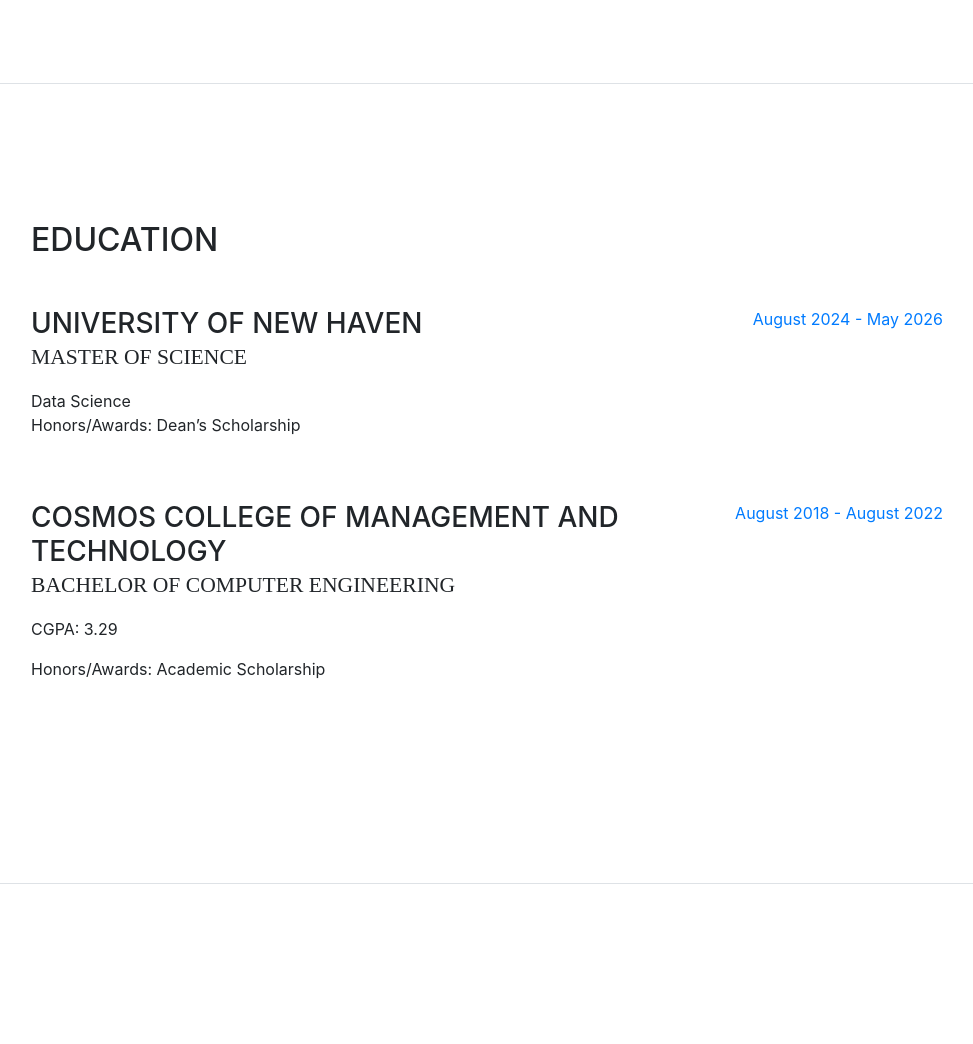
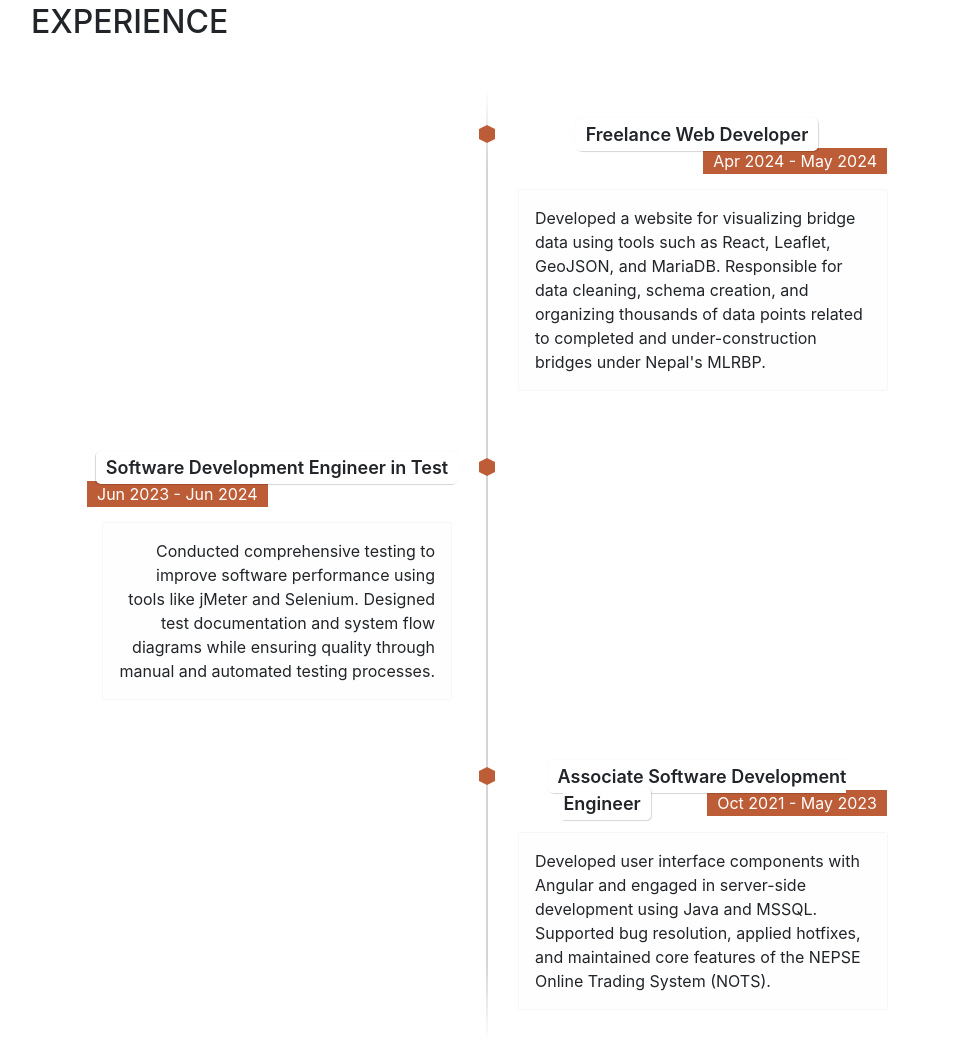
Before and after one commit to hrishabh360/Hrishabh_Profile, a website with bundled scripts: page index.html in a window 1280 px wide. Shown: the part 1645-2689 px from the top of the page, without its empty margins (289-1262 px from the left). Built offline with nearby package versions, Linux system fonts and the light colour scheme; files whose address does not match are found by name; a web font is replaced by a local one.

Commit message:
updated contents for Experience Education and About

```diff
--- a/index.html
+++ b/index.html
@@ -23,6 +23,7 @@
 
     <!-- Custom styles for this template -->
     <link href="resume-bootstrap4-master/css/resume.min.css" rel="stylesheet">
+    <link href="resume-bootstrap4-master/css/timeline.css" rel="stylesheet">
 
   </head>
 
@@ -44,10 +45,10 @@
             <a class="nav-link js-scroll-trigger" href="#about">About</a>
           </li>
           <li class="nav-item">
-            <a class="nav-link js-scroll-trigger" href="#experience">Experience</a>
+            <a class="nav-link js-scroll-trigger" href="#education">Education</a>
           </li>
           <li class="nav-item">
-            <a class="nav-link js-scroll-trigger" href="#education">Education</a>
+            <a class="nav-link js-scroll-trigger" href="#experience">Experience</a>
           </li>
           <li class="nav-item">
             <a class="nav-link js-scroll-trigger" href="#projects">Projects</a>
@@ -76,22 +77,30 @@
             <span class="text-primary">HRISHABH</span>
           </h1>
           <div class="subheading mb-5">WEST HAVEN · CONNECTICUT, CT 06516
+          <div class="subheading mb-5">
             <a href="mailto:name@email.com">mahajuh@gmail.com</a>
           </div>
-          <p class="mb-5">
-            I am a master's student in Data Science at the University of New Haven, with over two years of experience in software development and data analysis. I have worked with technologies like Angular, Java, Python, and React, contributing to system architecture and data-driven solutions.
+          </div>
+
+          <p class="mb-5" style="text-align: justify;">
+            I am a Master's student in Data Science at the University of New Haven, with over two years of experience in software development and data analysis. My expertise lies in leveraging data-driven approaches to optimize decision-making and enhance system performance. Proficient in Python, Java, SQL, and various machine learning frameworks, I have a strong foundation in data engineering, statistical modeling, and predictive analytics. I am passionate about transforming complex datasets into actionable insights and continuously expanding my knowledge in AI, machine learning, and big data technologies.
           </p>
+          <p class="mb-5" style="text-align: justify;">
+            In addition to my data science background, I have extensive experience in software engineering, working with technologies like Angular, Java, and React to design and develop scalable applications. My work has involved system architecture, performance optimization, and ensuring software quality through rigorous testing. With a deep understanding of both data science and software development, I strive to build efficient, data-driven solutions that bridge the gap between analytics and engineering.
+          </p>
+
+
           <ul class="list-inline list-social-icons mb-0">
+<!--            <li class="list-inline-item">-->
+<!--              <a href="#">-->
+<!--                <span class="fa-stack fa-lg">-->
+<!--                  <i class="fa fa-circle fa-stack-2x"></i>-->
+<!--                  <i class="fa fa-facebook fa-stack-1x fa-inverse"></i>-->
+<!--                </span>-->
+<!--              </a>-->
+<!--            </li>-->
             <li class="list-inline-item">
-              <a href="#">
-                <span class="fa-stack fa-lg">
-                  <i class="fa fa-circle fa-stack-2x"></i>
-                  <i class="fa fa-facebook fa-stack-1x fa-inverse"></i>
-                </span>
-              </a>
-            </li>
-            <li class="list-inline-item">
-              <a href="#">
+              <a href="https://x.com/hrishabh_mahaju" target="_blank" rel="noopener noreferrer">
                 <span class="fa-stack fa-lg">
                   <i class="fa fa-circle fa-stack-2x"></i>
                   <i class="fa fa-twitter fa-stack-1x fa-inverse"></i>
@@ -99,7 +108,7 @@
               </a>
             </li>
             <li class="list-inline-item">
-              <a href="#">
+              <a href="https://www.linkedin.com/in/hrishabh-mahaju/" target="_blank" rel="noopener noreferrer">
                 <span class="fa-stack fa-lg">
                   <i class="fa fa-circle fa-stack-2x"></i>
                   <i class="fa fa-linkedin fa-stack-1x fa-inverse"></i>
@@ -107,7 +116,7 @@
               </a>
             </li>
             <li class="list-inline-item">
-              <a href="#">
+              <a href="https://github.com/hrishabh360" target="_blank" rel="noopener noreferrer">
                 <span class="fa-stack fa-lg">
                   <i class="fa fa-circle fa-stack-2x"></i>
                   <i class="fa fa-github fa-stack-1x fa-inverse"></i>
@@ -115,7 +124,7 @@
               </a>
             </li>
             <li class="list-inline-item">
-              <a href="#">
+              <a href="https://www.instagram.com/insta.hrishabh/" target="_blank" rel="noopener noreferrer">
                 <span class="fa-stack fa-lg">
                   <i class="fa fa-circle fa-stack-2x"></i>
                   <i class="fa fa-instagram fa-stack-1x fa-inverse"></i>
@@ -123,7 +132,7 @@
               </a>
             </li>
             <li class="list-inline-item">
-              <a href="#">
+              <a href="https://medium.com/@mahajuh" target="_blank" rel="noopener noreferrer">
                 <span class="fa-stack fa-lg">
                   <i class="fa fa-circle fa-stack-2x"></i>
                   <i class="fa fa-medium fa-stack-1x fa-inverse"></i>
@@ -134,46 +143,6 @@
         </div>
       </section>
 
-      <section class="resume-section p-3 p-lg-5 d-flex flex-column" id="experience">
-        <div class="my-auto">
-          <h2 class="mb-5">Experience</h2>
-
-          <div class="resume-item d-flex flex-column flex-md-row mb-5">
-            <div class="resume-content mr-auto">
-              <h3 class="mb-0">Freelance Web Developer</h3>
-              <div class="subheading mb-3">Motorable Local Roads Bridge Programme (MLRBP)</div>
-              <p>Developed a website for visualizing bridge data using tools such as React, Leaflet, GeoJSON, and MariaDB. Responsible for data cleaning, schema creation, and organizing thousands of data points related to completed and under-construction bridges under Nepal's MLRBP.</p>
-            </div>
-            <div class="resume-date text-md-right">
-              <span class="text-primary">Apr 2024 - May 2024</span>
-            </div>
-          </div>
-
-          <div class="resume-item d-flex flex-column flex-md-row mb-5">
-            <div class="resume-content mr-auto">
-              <h3 class="mb-0">Software Development Engineer in Test</h3>
-              <div class="subheading mb-3">YCO Pvt. Ltd. - Nepal Stock Exchange (NEPSE) Project</div>
-              <p>Conducted comprehensive testing to improve software performance using tools like jMeter and Selenium. Designed test documentation and system flow diagrams while ensuring quality through manual and automated testing processes.</p>
-            </div>
-            <div class="resume-date text-md-right">
-              <span class="text-primary">Jun 2023 - Jun 2024</span>
-            </div>
-          </div>
-
-          <div class="resume-item d-flex flex-column flex-md-row mb-5">
-            <div class="resume-content mr-auto">
-              <h3 class="mb-0">Associate Software Development Engineer</h3>
-              <div class="subheading mb-3">YCO Pvt. Ltd. - Nepal Stock Exchange (NEPSE) Project</div>
-              <p>Developed user interface components with Angular and engaged in server-side development using Java and MSSQL. Supported bug resolution, applied hotfixes, and maintained core features of the NEPSE Online Trading System (NOTS).</p>
-            </div>
-            <div class="resume-date text-md-right">
-              <span class="text-primary">Oct 2021 - May 2023</span>
-            </div>
-          </div>
-
-        </div>
-      </section>
-
 
       <section class="resume-section p-3 p-lg-5 d-flex flex-column" id="education">
         <div class="my-auto">
@@ -181,10 +150,10 @@
 
           <div class="resume-item d-flex flex-column flex-md-row mb-5">
             <div class="resume-content mr-auto">
-              <h3 class="mb-0">University of New Haven</h3>
-              <div class="subheading mb-3">Master of Science</div>
-              <div>Data Science</div>
-              <p>Honors/Awards: Dean’s Scholarship</p>
+              <h3 class="mb-0">Tagliatela College of Engineering ▪ University of New Haven ▪ West Haven, CT </h3>
+              <div class="subheading mb-3">Master of Science In Data Science</div>
+<!--              <div>Data Science</div>-->
+              <p>Courses: Python Programming, Algorithms, Intro to AI, Machine Learning</p>
             </div>
             <div class="resume-date text-md-right">
               <span class="text-primary">August 2024 - May 2026</span>
@@ -193,18 +162,100 @@
 
           <div class="resume-item d-flex flex-column flex-md-row mb-5">
             <div class="resume-content mr-auto">
-              <h3 class="mb-0">Cosmos College of Management and Technology</h3>
+              <h3 class="mb-0">Cosmos College of Management and Technology ▪ Pokhara University ▪ Lalitpur, Nepal</h3>
               <div class="subheading mb-3">Bachelor of Computer Engineering</div>
               <p>CGPA: 3.29</p>
-              <p>Honors/Awards: Academic Scholarship</p>
+              <p>Courses: Data Structures and Algorithms, Object Oriented Programming with C++, Computer Networks, Artificial Intelligence, Discrete Mathematics</p>
             </div>
             <div class="resume-date text-md-right">
-              <span class="text-primary">August 2018 - August 2022</span>
+              <span class="text-primary">Sept 2016 - July 2022</span>
             </div>
           </div>
 
         </div>
       </section>
+
+      <section class="resume-section p-3 p-lg-5 d-flex flex-column" id="experience">
+        <div class="my-auto">
+          <h2 class="mb-5">Experience</h2>
+
+          <ul class="timeline">
+            <!-- Freelance Web Developer -->
+            <li>
+              <div class="direction-r">
+                <div class="flag-wrapper">
+                  <span class="hexa"></span>
+                  <span class="flag">Freelance Web Developer</span>
+                  <span class="time-wrapper"><span class="time">Apr 2024 - May 2024</span></span>
+                </div>
+                <div class="desc">Developed a website for visualizing bridge data using tools such as React, Leaflet, GeoJSON, and MariaDB. Responsible for data cleaning, schema creation, and organizing thousands of data points related to completed and under-construction bridges under Nepal's MLRBP.</div>
+              </div>
+            </li>
+
+            <!-- Software Development Engineer in Test -->
+            <li>
+              <div class="direction-l">
+                <div class="flag-wrapper">
+                  <span class="hexa"></span>
+                  <span class="flag">Software Development Engineer in Test</span>
+                  <span class="time-wrapper"><span class="time">Jun 2023 - Jun 2024</span></span>
+                </div>
+                <div class="desc">Conducted comprehensive testing to improve software performance using tools like jMeter and Selenium. Designed test documentation and system flow diagrams while ensuring quality through manual and automated testing processes.</div>
+              </div>
+            </li>
+
+            <!-- Associate Software Development Engineer -->
+            <li>
+              <div class="direction-r">
+                <div class="flag-wrapper">
+                  <span class="hexa"></span>
+                  <span class="flag">Associate Software Development Engineer</span>
+                  <span class="time-wrapper"><span class="time">Oct 2021 - May 2023</span></span>
+                </div>
+                <div class="desc">Developed user interface components with Angular and engaged in server-side development using Java and MSSQL. Supported bug resolution, applied hotfixes, and maintained core features of the NEPSE Online Trading System (NOTS).</div>
+              </div>
+            </li>
+          </ul>
+
+
+          <!--          <div class="resume-item d-flex flex-column flex-md-row mb-5">-->
+<!--            <div class="resume-content mr-auto">-->
+<!--              <h3 class="mb-0">Freelance Web Developer</h3>-->
+<!--              <div class="subheading mb-3">Motorable Local Roads Bridge Programme (MLRBP)</div>-->
+<!--              <p>Developed a website for visualizing bridge data using tools such as React, Leaflet, GeoJSON, and MariaDB. Responsible for data cleaning, schema creation, and organizing thousands of data points related to completed and under-construction bridges under Nepal's MLRBP.</p>-->
+<!--            </div>-->
+<!--            <div class="resume-date text-md-right">-->
+<!--              <span class="text-primary">Apr 2024 - May 2024</span>-->
+<!--            </div>-->
+<!--          </div>-->
+
+<!--          <div class="resume-item d-flex flex-column flex-md-row mb-5">-->
+<!--            <div class="resume-content mr-auto">-->
+<!--              <h3 class="mb-0">Software Development Engineer in Test</h3>-->
+<!--              <div class="subheading mb-3">YCO Pvt. Ltd. - Nepal Stock Exchange (NEPSE) Project</div>-->
+<!--              <p>Conducted comprehensive testing to improve software performance using tools like jMeter and Selenium. Designed test documentation and system flow diagrams while ensuring quality through manual and automated testing processes.</p>-->
+<!--            </div>-->
+<!--            <div class="resume-date text-md-right">-->
+<!--              <span class="text-primary">Jun 2023 - Jun 2024</span>-->
+<!--            </div>-->
+<!--          </div>-->
+
+<!--          <div class="resume-item d-flex flex-column flex-md-row mb-5">-->
+<!--            <div class="resume-content mr-auto">-->
+<!--              <h3 class="mb-0">Associate Software Development Engineer</h3>-->
+<!--              <div class="subheading mb-3">YCO Pvt. Ltd. - Nepal Stock Exchange (NEPSE) Project</div>-->
+<!--              <p>Developed user interface components with Angular and engaged in server-side development using Java and MSSQL. Supported bug resolution, applied hotfixes, and maintained core features of the NEPSE Online Trading System (NOTS).</p>-->
+<!--            </div>-->
+<!--            <div class="resume-date text-md-right">-->
+<!--              <span class="text-primary">Oct 2021 - May 2023</span>-->
+<!--            </div>-->
+<!--          </div>-->
+
+        </div>
+      </section>
+
+
+
 
       <section class="resume-section p-3 p-lg-5 d-flex flex-column" id="projects">
         <div class="my-auto">
--- /dev/null
+++ b/resume-bootstrap4-master/css/timeline.css
@@ -0,0 +1,318 @@
+@import url(https://fonts.googleapis.com/css?family=Raleway:400,900);
+
+body{
+    font-family: 'Raleway', sans-serif;
+    color: #333;
+}
+
+header h1{
+    text-align: center;
+    font-weight: bold;
+    margin-top: 0;
+}
+
+header p{
+    text-align: center;
+    margin-bottom: 0;
+}
+
+.hexa{
+    border: 0px;
+    float: left;
+    text-align: center;
+    height: 35px;
+    width: 60px;
+    font-size: 22px;
+    background: #f0f0f0;
+    color: #3c3c3c;
+    position: relative;
+    margin-top: 15px;
+}
+
+.hexa:before{
+    content: "";
+    position: absolute;
+    left: 0;
+    width: 0;
+    height: 0;
+    border-bottom: 15px solid #f0f0f0;
+    border-left: 30px solid transparent;
+    border-right: 30px solid transparent;
+    top: -15px;
+}
+
+.hexa:after{
+    content: "";
+    position: absolute;
+    left: 0;
+    width: 0;
+    height: 0;
+    border-left: 30px solid transparent;
+    border-right: 30px solid transparent;
+    border-top: 15px solid #f0f0f0;
+    bottom: -15px;
+}
+
+.timeline {
+    position: relative;
+    padding: 0;
+    width: 100%;
+    margin-top: 20px;
+    list-style-type: none;
+}
+
+.timeline:before {
+    position: absolute;
+    left: 50%;
+    top: 0;
+    content: ' ';
+    display: block;
+    width: 2px;
+    height: 100%;
+    margin-left: -1px;
+    background: rgb(213,213,213);
+    background: -moz-linear-gradient(top, rgba(213,213,213,0) 0%, rgb(213,213,213) 8%, rgb(213,213,213) 92%, rgba(213,213,213,0) 100%);
+    background: -webkit-gradient(linear, left top, left bottom, color-stop(0%,rgba(30,87,153,1)), color-stop(100%,rgba(125,185,232,1)));
+    background: -webkit-linear-gradient(top, rgba(213,213,213,0) 0%, rgb(213,213,213) 8%, rgb(213,213,213) 92%, rgba(213,213,213,0) 100%);
+    background: -o-linear-gradient(top, rgba(213,213,213,0) 0%, rgb(213,213,213) 8%, rgb(213,213,213) 92%, rgba(213,213,213,0) 100%);
+    background: -ms-linear-gradient(top, rgba(213,213,213,0) 0%, rgb(213,213,213) 8%, rgb(213,213,213) 92%, rgba(213,213,213,0) 100%);
+    background: linear-gradient(to bottom, rgba(213,213,213,0) 0%, rgb(213,213,213) 8%, rgb(213,213,213) 92%, rgba(213,213,213,0) 100%);
+    z-index: 5;
+}
+
+.timeline li {
+    padding: 2em 0;
+}
+
+.timeline .hexa{
+    width: 16px;
+    height: 10px;
+    position: absolute;
+    background: #BD5D38;
+    z-index: 5;
+    left: 0;
+    right: 0;
+    margin-left:auto;
+    margin-right:auto;
+    top: -30px;
+    margin-top: 0;
+}
+
+.timeline .hexa:before {
+    border-bottom: 4px solid #BD5D38;
+    border-left-width: 8px;
+    border-right-width: 8px;
+    top: -4px;
+}
+
+.timeline .hexa:after {
+    border-left-width: 8px;
+    border-right-width: 8px;
+    border-top: 4px solid #BD5D38;
+    bottom: -4px;
+}
+
+.direction-l,
+.direction-r {
+    float: none;
+    width: 100%;
+    text-align: center;
+}
+
+.flag-wrapper {
+    text-align: center;
+    position: relative;
+}
+
+.flag {
+    position: relative;
+    display: inline;
+    background: rgb(255,255,255);
+    font-weight: 600;
+    z-index: 15;
+    padding: 6px 10px;
+    text-align: left;
+    border-radius: 5px;
+}
+
+.direction-l .flag:after,
+.direction-r .flag:after {
+    content: "";
+    position: absolute;
+    left: 50%;
+    top: -15px;
+    height: 0;
+    width: 0;
+    margin-left: -8px;
+    border: solid transparent;
+    border-bottom-color: rgb(255,255,255);
+    border-width: 8px;
+    pointer-events: none;
+}
+
+.direction-l .flag {
+    -webkit-box-shadow: -1px 1px 1px rgba(0,0,0,0.15), 0 0 1px rgba(0,0,0,0.15);
+    -moz-box-shadow: -1px 1px 1px rgba(0,0,0,0.15), 0 0 1px rgba(0,0,0,0.15);
+    box-shadow: -1px 1px 1px rgba(0,0,0,0.15), 0 0 1px rgba(0,0,0,0.15);
+}
+
+.direction-r .flag {
+    -webkit-box-shadow: 1px 1px 1px rgba(0,0,0,0.15), 0 0 1px rgba(0,0,0,0.15);
+    -moz-box-shadow: 1px 1px 1px rgba(0,0,0,0.15), 0 0 1px rgba(0,0,0,0.15);
+    box-shadow: 1px 1px 1px rgba(0,0,0,0.15), 0 0 1px rgba(0,0,0,0.15);
+}
+
+.time-wrapper {
+    display: block;
+    position: relative;
+    margin: 4px 0 0 0;
+    z-index: 14;
+    line-height: 1em;
+    vertical-align: middle;
+    color: #fff;
+}
+
+.direction-l .time-wrapper {
+    float: none;
+}
+
+.direction-r .time-wrapper {
+    float: none;
+}
+
+.time {
+    background: #BD5D38;
+    display: inline-block;
+    padding: 8px;
+}
+
+.desc {
+    position: relative;
+    margin: 1em 0 0 0;
+    padding: 1em;
+    background: rgb(254,254,254);
+    -webkit-box-shadow: 0 0 1px rgba(0,0,0,0.20);
+    -moz-box-shadow: 0 0 1px rgba(0,0,0,0.20);
+    box-shadow: 0 0 1px rgba(0,0,0,0.20);
+    z-index: 15;
+}
+
+.direction-l .desc,
+.direction-r .desc {
+    position: relative;
+    margin: 1em 1em 0 1em;
+    padding: 1em;
+    z-index: 15;
+}
+
+@media(min-width: 768px){
+    .timeline {
+        width: 660px;
+        margin: 0 auto;
+        margin-top: 20px;
+    }
+
+    .timeline li:after {
+        content: "";
+        display: block;
+        height: 0;
+        clear: both;
+        visibility: hidden;
+    }
+
+    .timeline .hexa {
+        left: -28px;
+        right: auto;
+        top: 8px;
+    }
+
+    .timeline .direction-l .hexa {
+        left: auto;
+        right: -28px;
+    }
+
+    .direction-l {
+        position: relative;
+        width: 310px;
+        float: left;
+        text-align: right;
+    }
+
+    .direction-r {
+        position: relative;
+        width: 310px;
+        float: right;
+        text-align: left;
+    }
+
+    .flag-wrapper {
+        display: inline-block;
+    }
+
+    .flag {
+        font-size: 18px;
+    }
+
+    .direction-l .flag:after {
+        left: auto;
+        right: -16px;
+        top: 50%;
+        margin-top: -8px;
+        border: solid transparent;
+        border-left-color: rgb(254,254,254);
+        border-width: 8px;
+    }
+
+    .direction-r .flag:after {
+        top: 50%;
+        margin-top: -8px;
+        border: solid transparent;
+        border-right-color: rgb(254,254,254);
+        border-width: 8px;
+        left: -8px;
+    }
+
+    .time-wrapper {
+        display: inline;
+        vertical-align: middle;
+        margin: 0;
+    }
+
+    .direction-l .time-wrapper {
+        float: left;
+    }
+
+    .direction-r .time-wrapper {
+        float: right;
+    }
+
+    .time {
+        padding: 5px 10px;
+    }
+
+    .direction-r .desc {
+        margin: 1em 0 0 0.75em;
+    }
+}
+
+@media(min-width: 992px){
+    .timeline {
+        width: 800px;
+        margin: 0 auto;
+        margin-top: 20px;
+    }
+
+    .direction-l {
+        position: relative;
+        width: 380px;
+        float: left;
+        text-align: right;
+    }
+
+    .direction-r {
+        position: relative;
+        width: 380px;
+        float: right;
+        text-align: left;
+    }
+}
```
